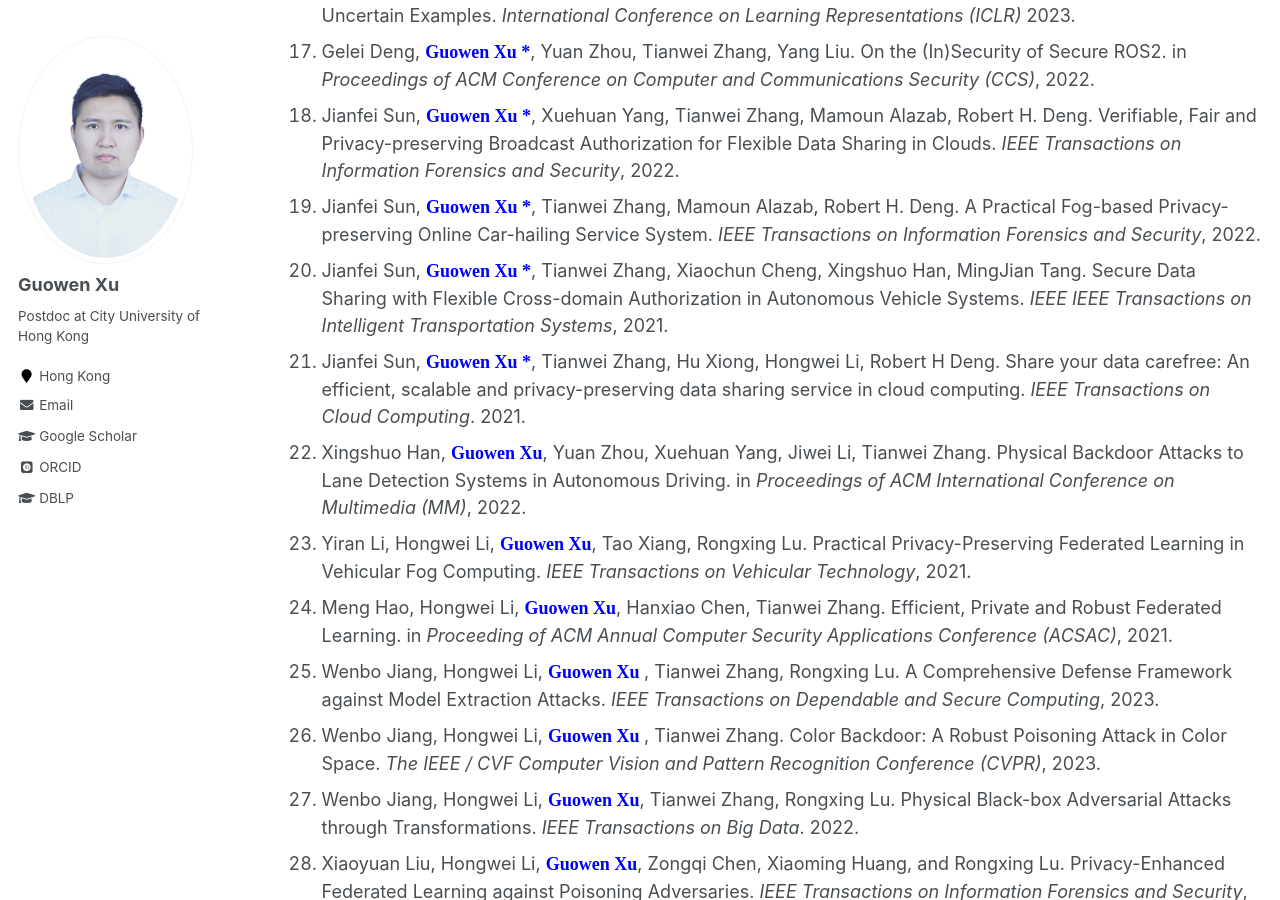
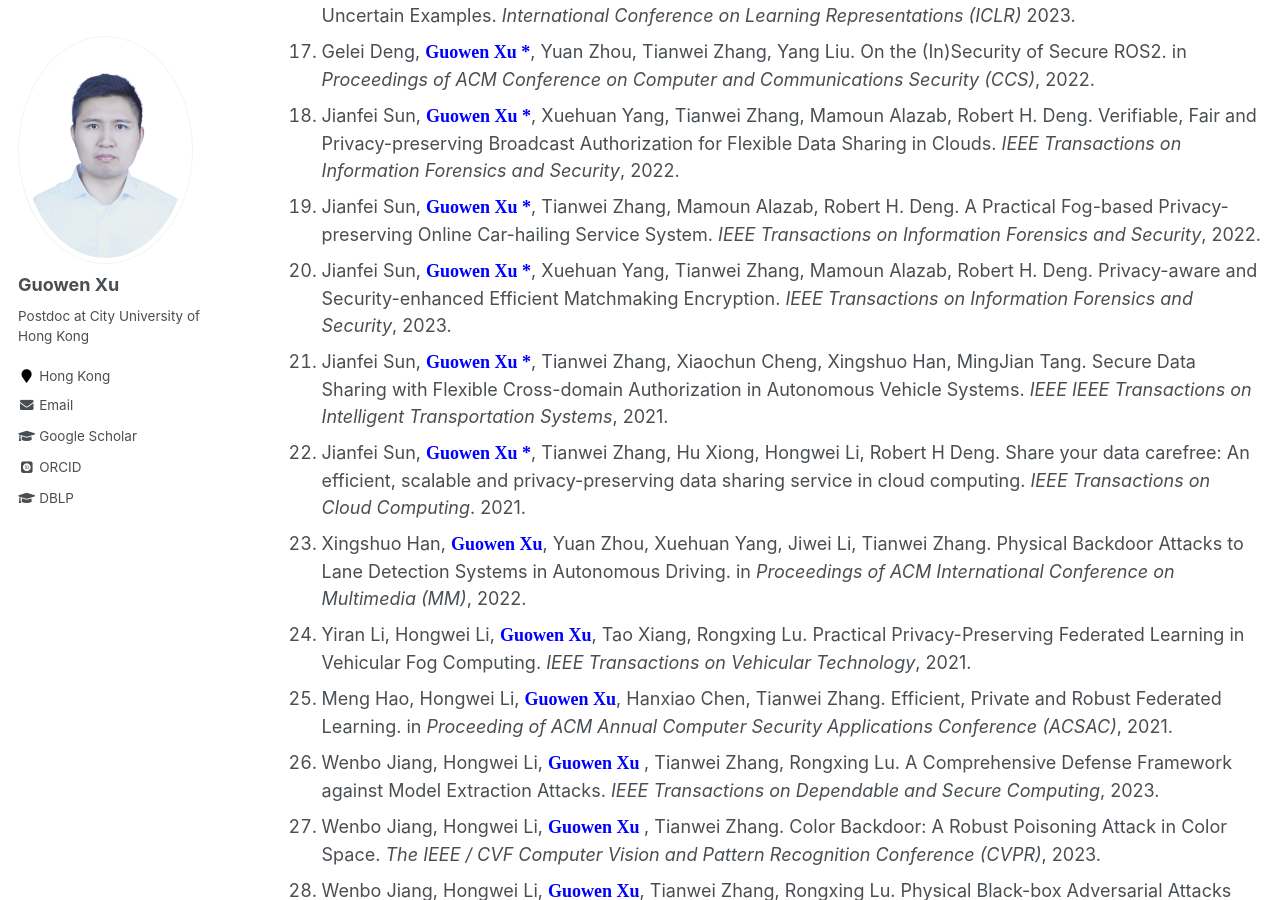
Before and after one commit to Guowen-xu/guowen-xu.github.io, a Jekyll site: the page built from _pages/publications.md, in a window 1280 px wide and 900 px high, scrolled down 1576 px. Built offline with Jekyll 4.4.1, drawn with Linux system fonts in a browser that asks for light colours; some web fonts are replaced.

Commit message:
Update publications.md

```diff
--- a/_pages/publications.md
+++ b/_pages/publications.md
@@ -33,30 +33,31 @@ You can find my articles on my [Google Scholar](https://scholar.google.com.hk/ci
 17. Gelei Deng, **<font face="Times New Roman" color=blue size=4> Guowen Xu *</font>**, Yuan Zhou, Tianwei Zhang, Yang Liu. On the (In)Security of Secure ROS2. in *Proceedings of ACM  Conference on Computer and Communications Security (CCS)*, 2022.
 18. Jianfei Sun, **<font face="Times New Roman" color=blue size=4> Guowen Xu *</font>**, Xuehuan Yang, Tianwei Zhang, Mamoun Alazab, Robert H. Deng. Verifiable, Fair and Privacy-preserving Broadcast Authorization for Flexible Data Sharing in Clouds. *IEEE Transactions on Information Forensics and Security*, 2022.
 19. Jianfei Sun, **<font face="Times New Roman" color=blue size=4> Guowen Xu *</font>**, Tianwei Zhang, Mamoun Alazab, Robert H. Deng. A Practical Fog-based Privacy-preserving Online Car-hailing Service System. *IEEE Transactions on Information Forensics and Security*, 2022.
-20. Jianfei Sun,  **<font face="Times New Roman" color=blue size=4> Guowen Xu *</font>**, Tianwei Zhang, Xiaochun Cheng, Xingshuo Han, MingJian Tang. Secure Data Sharing with Flexible Cross-domain Authorization in Autonomous Vehicle Systems. *IEEE IEEE Transactions on Intelligent Transportation Systems*, 2021.
-21. Jianfei Sun,  **<font face="Times New Roman" color=blue size=4> Guowen Xu *</font>**, Tianwei Zhang, Hu Xiong, Hongwei Li, Robert H Deng. Share your data carefree: An efficient, scalable and privacy-preserving data sharing service in cloud computing. *IEEE Transactions on Cloud Computing*. 2021.
-22. Xingshuo Han, **<font face="Times New Roman" color=blue size=4> Guowen Xu</font>**, Yuan Zhou, Xuehuan Yang, Jiwei Li, Tianwei Zhang. Physical Backdoor Attacks to Lane Detection Systems in Autonomous Driving. in *Proceedings of ACM International Conference on Multimedia (MM)*, 2022.
-23. Yiran Li, Hongwei Li,  **<font face="Times New Roman" color=blue size=4> Guowen Xu</font>**, Tao Xiang, Rongxing Lu. Practical Privacy-Preserving Federated Learning in Vehicular Fog Computing. *IEEE Transactions on Vehicular Technology*, 2021.
-24. Meng Hao, Hongwei Li, **<font face="Times New Roman" color=blue size=4> Guowen Xu</font>**, Hanxiao Chen, Tianwei Zhang. Efficient, Private and Robust Federated Learning. in *Proceeding of ACM Annual Computer Security Applications Conference (ACSAC)*, 2021.
-25. Wenbo Jiang, Hongwei Li, **<font face="Times New Roman" color=blue size=4> Guowen Xu </font>**, Tianwei Zhang, Rongxing Lu. A Comprehensive Defense Framework against Model Extraction Attacks. *IEEE Transactions on Dependable and Secure Computing*, 2023.
-26. Wenbo Jiang, Hongwei Li, **<font face="Times New Roman" color=blue size=4> Guowen Xu </font>**, Tianwei Zhang. Color Backdoor: A Robust Poisoning Attack in Color Space. *The IEEE / CVF Computer Vision and Pattern Recognition Conference (CVPR)*, 2023.
-27. Wenbo Jiang, Hongwei Li, **<font face="Times New Roman" color=blue size=4> Guowen Xu</font>**, Tianwei Zhang, Rongxing Lu. Physical Black-box Adversarial Attacks through Transformations. *IEEE Transactions on Big Data*. 2022.
-28. Xiaoyuan Liu, Hongwei Li, **<font face="Times New Roman" color=blue size=4> Guowen Xu</font>**, Zongqi Chen, Xiaoming Huang, and Rongxing Lu. Privacy-Enhanced Federated Learning against Poisoning Adversaries. *IEEE Transactions on Information Forensics and Security*, 2021.
-29. Guiqiang Hu, Hongwei Li, **<font face="Times New Roman" color=blue size=4> Guowen Xu</font>**, Xinqiang Ma. Enabling Simultaneous Content Regulation and Privacy Protection for Cloud Storage Image. *IEEE Transactions on Cloud Computing*. 2021.
-30. Kangjie Chen, Xiaoxuan Lou, **<font face="Times New Roman" color=blue size=4> Guowen Xu </font>**, Jiwei Li, Tianwei Zhang. Clean-image Backdoor: Attacking Multi-label Models with Poisoned Labels Only. *International Conference on Learning Representations (ICLR)*, <font face="Times New Roman" color=red size=4> Notable-top-5%</font>, 2023.
-31. Haoran Yuan\*, Xiaofeng Chen, **<font face="Times New Roman" color=blue size=4> Guowen Xu *</font>**, Jianting Ning, Joseph Liu, Robert H Deng.  Efficient and Verifiable Proof of Replication with Fast Fault Localization. in *Proceedings of IEEE Conference on Computer Communications (INFOCOM)*, 2021.
-32. Shangwei Guo, Tianwei Zhang, **<font face="Times New Roman" color=blue size=4> Guowen Xu</font>**, Han Yu, Tao Xiang, Yang Liu. Topology-aware Differen-tial Privacy for Decentralized Image Classification. *IEEE Transactions on Circuits and Systems for Video Technology*, 2021.
-33. Hao Ren, Hongwei Li, Dongxiao Liu,  **<font face="Times New Roman" color=blue size=4> Guowen Xu</font>**, Xuemin Shen. Enabling Secure and Versatile Packet Inspection with Probable Cause Privacy for Outsourced Middlebox. *IEEE Transactions on Cloud Computing*. 2021.
-34. Hao Ren, Hongwei Li, Dongxiao Liu,  **<font face="Times New Roman" color=blue size=4> Guowen Xu</font>**，Nan Cheng, Sherman Shen. Privacy-preserving Efficient Verifiable Deep Packet Inspection for Cloud-assisted Middlebox.  *IEEE Transactions on Cloud Computing*. 2021.
-35. Meng Hao, Hongwei Li, Xizhao Luo, **<font face="Times New Roman" color=blue size=4> Guowen Xu</font>**, Haomiao Yang and Sen Liu. Efficient and Priva-cy-enhanced Federated Learning for Industrial Artificial Intelligence. *IEEE Transactions on Industrial Informatics*. 2021
-36. Shengmin Xu, Jianting Ning, Jinhua Ma, **<font face="Times New Roman" color=blue size=4> Guowen Xu</font>**, Jiaming Yuan, Robert Deng. Revocable Policy-Based Chameleon Hash, in *Proceedings of European Symposium on Research in Computer Security (ESORICS)*,2021.
-37. Wenbo Jiang, Tianwei Zhang, Han Qiu, Hongwei Li, **<font face="Times New Roman" color=blue size=4> Guowen Xu</font>**, Incremental Learning, Incremental Backdoor Threats. *IEEE Transactions on Dependable and Secure Computing*, 2022.
-38. Shengmin Xu, Jianting Ning, Xinyi Huang, Yingjiu Li, **<font face="Times New Roman" color=blue size=4> Guowen Xu</font>**. Untouchable Once Revoking: A Practical and Secure Dynamic EHR Sharing System via Cloud. *IEEE Transactions on Dependable and Secure Computing*, 2021.
-39. Meng Hao, Hongwei Li, Hanxiao Chen, Pengzhi Xing, **<font face="Times New Roman" color=blue size=4> Guowen Xu</font>**, Tianwei Zhang. Iron: Private Inference on Transformers. in *Proceedings of Neural Information Processing Systems (NeurIPS)*. 2022.
-40. Haoxiao Chen, Hongwei Li, Meng Hao, Kangjie Chen, **<font face="Times New Roman" color=blue size=4> Guowen Xu</font>**, Tianwei Zhang, Xilin Zhang. GuardHFL: Privacy Guardian for Heterogeneous Federated Learning. *International Conference on Machine Learning (ICML)*, 2023
-41. Dongyun Xue, Haomiao Yang, Mengyu Ge, Jingwei Li, **<font face="Times New Roman" color=blue size=4> Guowen Xu</font>**, Hongwei Li. Fast Genera-tion-Based Gradient Leakage Attacks against Highly Compressed Gradients. in  *Proceedings of IEEE Conference on Computer Communications (INFOCOM)*, 2023.
-42. Shengmin Xu, Jianting Ning, Yingjiu Li, Yinghui Zhang, **<font face="Times New Roman" color=blue size=4> Guowen Xu</font>**, Xinyi Huang, Robert H. Deng. A Secure EMR Sharing System with Tamper Resistance and Expressive Access Control. *IEEE Transactions on Dependable and Secure Computing*, 2021.
-43. Shengmin Xu, Jianting Ning, Yingjiu Li, Yinghui zhang, **<font face="Times New Roman" color=blue size=4> Guowen Xu</font>**, Xinyi Huang, Robert H Deng. Match in My Way: Fine-Grained Bilateral Access Control for Secure Cloud-Fog Computing. *IEEE Transactions on Dependable and Secure Computing*, 2020.
-44. Hanxiao Chen, Hongwei Li, Yingzhe Wang, Meng Hao,  **<font face="Times New Roman" color=blue size=4> Guowen Xu</font>**, Tianwei Zhang. PriVDT: An Efficient Two-Party Cryptographic Framework for Vertical Decision Trees. *IEEE Transactions on Information Forensics and Security*, 2022.
-45. Haoxiao Chen, Hongwei Li, Guishan Dong, Meng Hao, **<font face="Times New Roman" color=blue size=4> Guowen Xu</font>**, Xiaoming Huang, Zhe Liu. Practical Membership Inference Attack Against Collaborative Inference in Industrial IoT. *IEEE Transactions on Industrial Informatics*, 2021.
-46. Jingwei Wang, Xinchun Yin, Jianting Ning, Shengmin Xu, **<font face="Times New Roman" color=blue size=4> Guowen Xu</font>**, and Xinyi Huang. Secure Updatable Storage Access Control System for EHRs in the Cloud. *IEEE Transactions on Services Computing*, 2022.
+20. Jianfei Sun, **<font face="Times New Roman" color=blue size=4> Guowen Xu *</font>**, Xuehuan Yang, Tianwei Zhang, Mamoun Alazab, Robert H. Deng. Privacy-aware and Security-enhanced Efficient Matchmaking Encryption. *IEEE Transactions on Information Forensics and Security*, 2023.
+21. Jianfei Sun,  **<font face="Times New Roman" color=blue size=4> Guowen Xu *</font>**, Tianwei Zhang, Xiaochun Cheng, Xingshuo Han, MingJian Tang. Secure Data Sharing with Flexible Cross-domain Authorization in Autonomous Vehicle Systems. *IEEE IEEE Transactions on Intelligent Transportation Systems*, 2021.
+22. Jianfei Sun,  **<font face="Times New Roman" color=blue size=4> Guowen Xu *</font>**, Tianwei Zhang, Hu Xiong, Hongwei Li, Robert H Deng. Share your data carefree: An efficient, scalable and privacy-preserving data sharing service in cloud computing. *IEEE Transactions on Cloud Computing*. 2021.
+23. Xingshuo Han, **<font face="Times New Roman" color=blue size=4> Guowen Xu</font>**, Yuan Zhou, Xuehuan Yang, Jiwei Li, Tianwei Zhang. Physical Backdoor Attacks to Lane Detection Systems in Autonomous Driving. in *Proceedings of ACM International Conference on Multimedia (MM)*, 2022.
+24. Yiran Li, Hongwei Li,  **<font face="Times New Roman" color=blue size=4> Guowen Xu</font>**, Tao Xiang, Rongxing Lu. Practical Privacy-Preserving Federated Learning in Vehicular Fog Computing. *IEEE Transactions on Vehicular Technology*, 2021.
+25. Meng Hao, Hongwei Li, **<font face="Times New Roman" color=blue size=4> Guowen Xu</font>**, Hanxiao Chen, Tianwei Zhang. Efficient, Private and Robust Federated Learning. in *Proceeding of ACM Annual Computer Security Applications Conference (ACSAC)*, 2021.
+26. Wenbo Jiang, Hongwei Li, **<font face="Times New Roman" color=blue size=4> Guowen Xu </font>**, Tianwei Zhang, Rongxing Lu. A Comprehensive Defense Framework against Model Extraction Attacks. *IEEE Transactions on Dependable and Secure Computing*, 2023.
+27. Wenbo Jiang, Hongwei Li, **<font face="Times New Roman" color=blue size=4> Guowen Xu </font>**, Tianwei Zhang. Color Backdoor: A Robust Poisoning Attack in Color Space. *The IEEE / CVF Computer Vision and Pattern Recognition Conference (CVPR)*, 2023.
+28. Wenbo Jiang, Hongwei Li, **<font face="Times New Roman" color=blue size=4> Guowen Xu</font>**, Tianwei Zhang, Rongxing Lu. Physical Black-box Adversarial Attacks through Transformations. *IEEE Transactions on Big Data*. 2022.
+29. Xiaoyuan Liu, Hongwei Li, **<font face="Times New Roman" color=blue size=4> Guowen Xu</font>**, Zongqi Chen, Xiaoming Huang, and Rongxing Lu. Privacy-Enhanced Federated Learning against Poisoning Adversaries. *IEEE Transactions on Information Forensics and Security*, 2021.
+30. Guiqiang Hu, Hongwei Li, **<font face="Times New Roman" color=blue size=4> Guowen Xu</font>**, Xinqiang Ma. Enabling Simultaneous Content Regulation and Privacy Protection for Cloud Storage Image. *IEEE Transactions on Cloud Computing*. 2021.
+31. Kangjie Chen, Xiaoxuan Lou, **<font face="Times New Roman" color=blue size=4> Guowen Xu </font>**, Jiwei Li, Tianwei Zhang. Clean-image Backdoor: Attacking Multi-label Models with Poisoned Labels Only. *International Conference on Learning Representations (ICLR)*, <font face="Times New Roman" color=red size=4> Notable-top-5%</font>, 2023.
+32. Haoran Yuan\*, Xiaofeng Chen, **<font face="Times New Roman" color=blue size=4> Guowen Xu *</font>**, Jianting Ning, Joseph Liu, Robert H Deng.  Efficient and Verifiable Proof of Replication with Fast Fault Localization. in *Proceedings of IEEE Conference on Computer Communications (INFOCOM)*, 2021.
+33. Shangwei Guo, Tianwei Zhang, **<font face="Times New Roman" color=blue size=4> Guowen Xu</font>**, Han Yu, Tao Xiang, Yang Liu. Topology-aware Differen-tial Privacy for Decentralized Image Classification. *IEEE Transactions on Circuits and Systems for Video Technology*, 2021.
+34. Hao Ren, Hongwei Li, Dongxiao Liu,  **<font face="Times New Roman" color=blue size=4> Guowen Xu</font>**, Xuemin Shen. Enabling Secure and Versatile Packet Inspection with Probable Cause Privacy for Outsourced Middlebox. *IEEE Transactions on Cloud Computing*. 2021.
+35. Hao Ren, Hongwei Li, Dongxiao Liu,  **<font face="Times New Roman" color=blue size=4> Guowen Xu</font>**，Nan Cheng, Sherman Shen. Privacy-preserving Efficient Verifiable Deep Packet Inspection for Cloud-assisted Middlebox.  *IEEE Transactions on Cloud Computing*. 2021.
+36. Meng Hao, Hongwei Li, Xizhao Luo, **<font face="Times New Roman" color=blue size=4> Guowen Xu</font>**, Haomiao Yang and Sen Liu. Efficient and Priva-cy-enhanced Federated Learning for Industrial Artificial Intelligence. *IEEE Transactions on Industrial Informatics*. 2021
+37. Shengmin Xu, Jianting Ning, Jinhua Ma, **<font face="Times New Roman" color=blue size=4> Guowen Xu</font>**, Jiaming Yuan, Robert Deng. Revocable Policy-Based Chameleon Hash, in *Proceedings of European Symposium on Research in Computer Security (ESORICS)*,2021.
+38. Wenbo Jiang, Tianwei Zhang, Han Qiu, Hongwei Li, **<font face="Times New Roman" color=blue size=4> Guowen Xu</font>**, Incremental Learning, Incremental Backdoor Threats. *IEEE Transactions on Dependable and Secure Computing*, 2022.
+39. Shengmin Xu, Jianting Ning, Xinyi Huang, Yingjiu Li, **<font face="Times New Roman" color=blue size=4> Guowen Xu</font>**. Untouchable Once Revoking: A Practical and Secure Dynamic EHR Sharing System via Cloud. *IEEE Transactions on Dependable and Secure Computing*, 2021.
+40. Meng Hao, Hongwei Li, Hanxiao Chen, Pengzhi Xing, **<font face="Times New Roman" color=blue size=4> Guowen Xu</font>**, Tianwei Zhang. Iron: Private Inference on Transformers. in *Proceedings of Neural Information Processing Systems (NeurIPS)*. 2022.
+41. Haoxiao Chen, Hongwei Li, Meng Hao, Kangjie Chen, **<font face="Times New Roman" color=blue size=4> Guowen Xu</font>**, Tianwei Zhang, Xilin Zhang. GuardHFL: Privacy Guardian for Heterogeneous Federated Learning. *International Conference on Machine Learning (ICML)*, 2023
+42. Dongyun Xue, Haomiao Yang, Mengyu Ge, Jingwei Li, **<font face="Times New Roman" color=blue size=4> Guowen Xu</font>**, Hongwei Li. Fast Genera-tion-Based Gradient Leakage Attacks against Highly Compressed Gradients. in  *Proceedings of IEEE Conference on Computer Communications (INFOCOM)*, 2023.
+43. Shengmin Xu, Jianting Ning, Yingjiu Li, Yinghui Zhang, **<font face="Times New Roman" color=blue size=4> Guowen Xu</font>**, Xinyi Huang, Robert H. Deng. A Secure EMR Sharing System with Tamper Resistance and Expressive Access Control. *IEEE Transactions on Dependable and Secure Computing*, 2021.
+44. Shengmin Xu, Jianting Ning, Yingjiu Li, Yinghui zhang, **<font face="Times New Roman" color=blue size=4> Guowen Xu</font>**, Xinyi Huang, Robert H Deng. Match in My Way: Fine-Grained Bilateral Access Control for Secure Cloud-Fog Computing. *IEEE Transactions on Dependable and Secure Computing*, 2020.
+45. Hanxiao Chen, Hongwei Li, Yingzhe Wang, Meng Hao,  **<font face="Times New Roman" color=blue size=4> Guowen Xu</font>**, Tianwei Zhang. PriVDT: An Efficient Two-Party Cryptographic Framework for Vertical Decision Trees. *IEEE Transactions on Information Forensics and Security*, 2022.
+46. Haoxiao Chen, Hongwei Li, Guishan Dong, Meng Hao, **<font face="Times New Roman" color=blue size=4> Guowen Xu</font>**, Xiaoming Huang, Zhe Liu. Practical Membership Inference Attack Against Collaborative Inference in Industrial IoT. *IEEE Transactions on Industrial Informatics*, 2021.
+47. Jingwei Wang, Xinchun Yin, Jianting Ning, Shengmin Xu, **<font face="Times New Roman" color=blue size=4> Guowen Xu</font>**, and Xinyi Huang. Secure Updatable Storage Access Control System for EHRs in the Cloud. *IEEE Transactions on Services Computing*, 2022.
```
